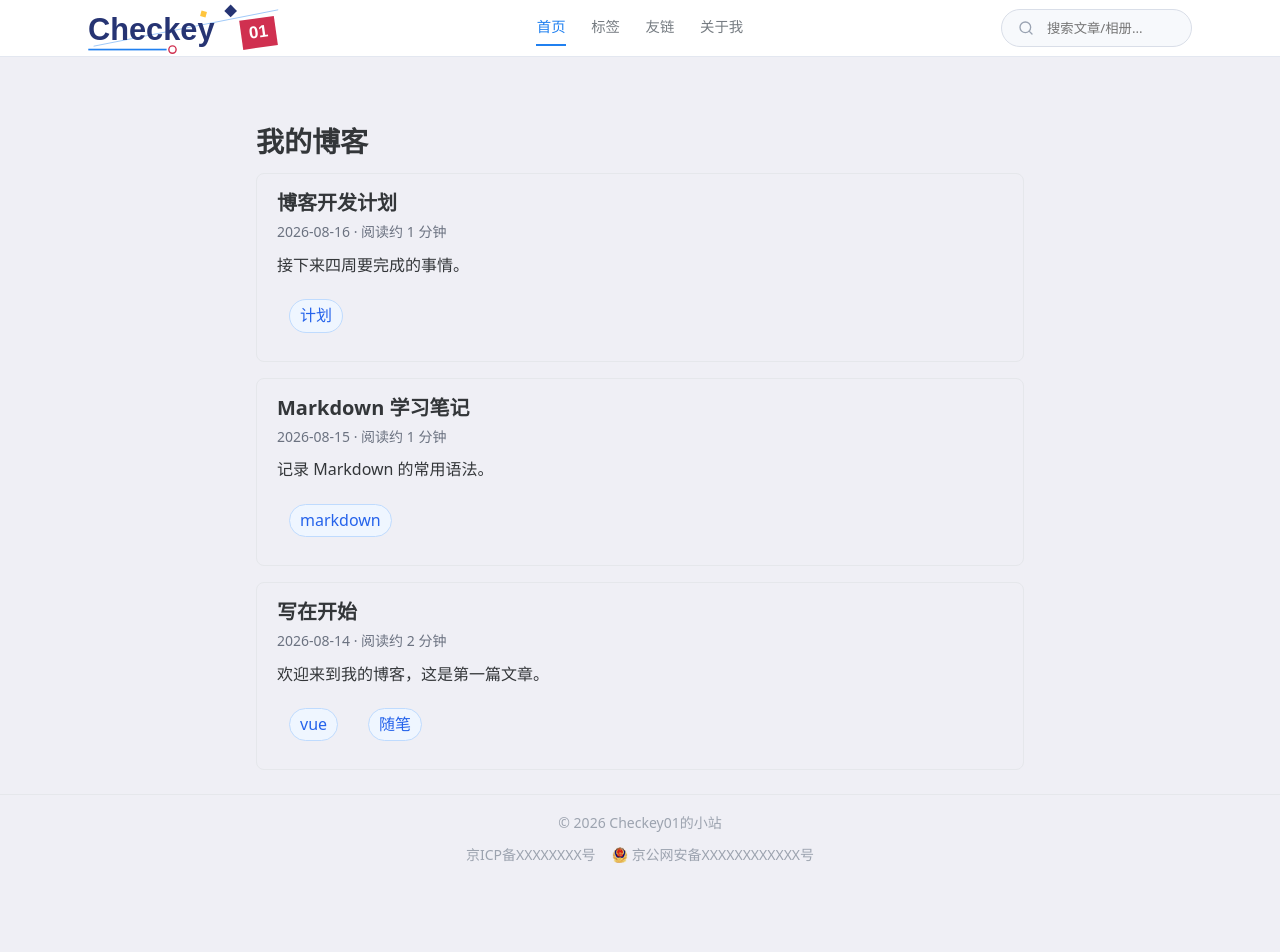
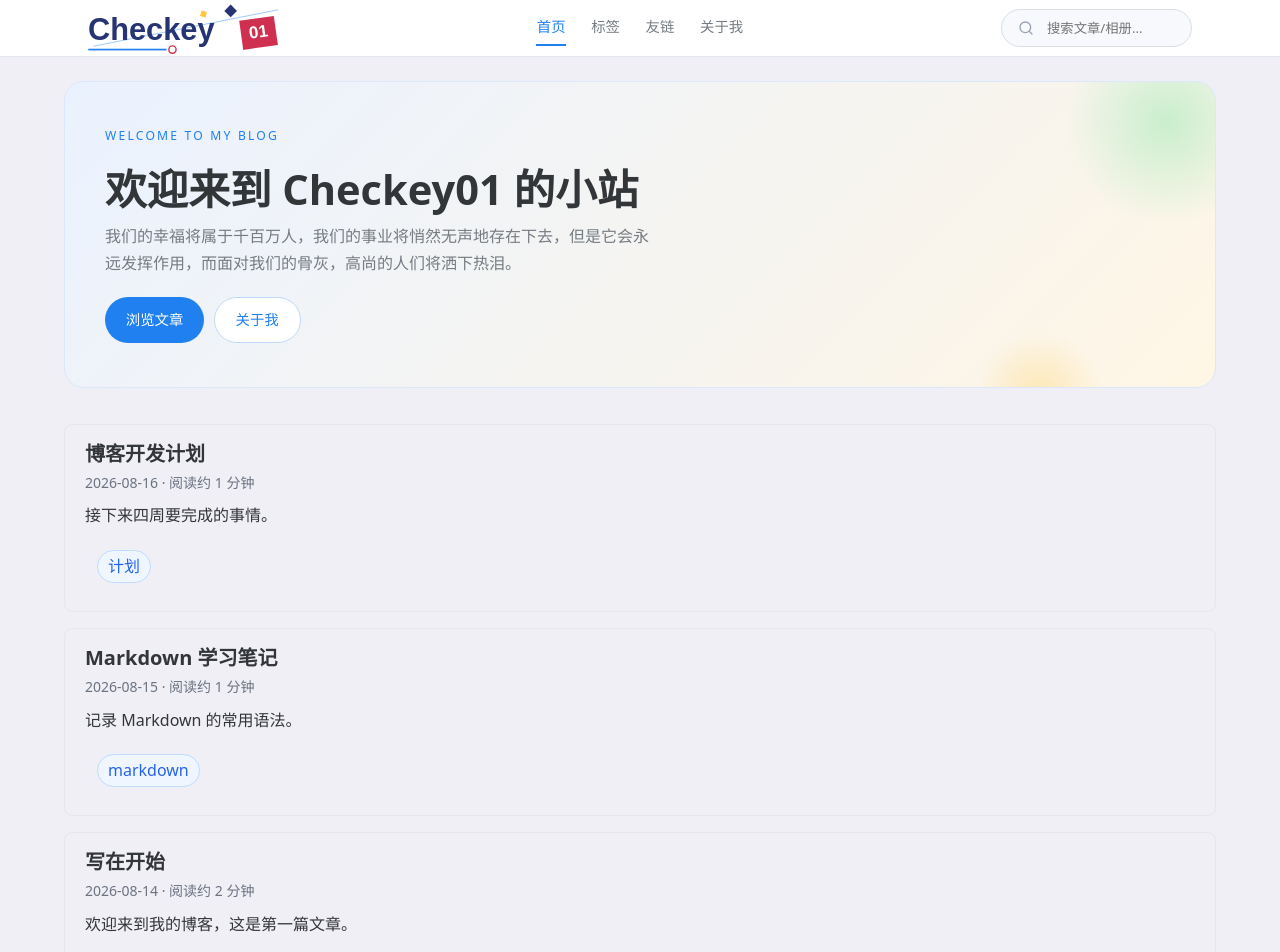
Before and after one commit to CheckeyZerone/Checkey01-Blog-Simple-Frontend, a Vue app: page / in a window 1280 px wide. Shown: the top 952 px of the page. Before the commit the page ends 883 px from the top, so only its background shows below. Built offline with nearby package versions, Linux system fonts and the light colour scheme.

Commit message:
feat: 首页新增 Hero 区并统一页脚配色

```diff
--- a/src/App.vue
+++ b/src/App.vue
@@ -22,13 +22,13 @@ import AppHeader from './components/AppHeader.vue'
 .content {
   flex: 1;
   width: 100%;
-  max-width: 48rem;
+  max-width: 72rem;
   margin: 0 auto;
   padding: 1.5rem 1.25rem;
 }
 @media (max-width: 640px) {
   .content {
-    padding: 1rem;
+    padding: 2rem 1.5rem 2.75rem;
   }
 }
 </style>
--- a/src/components/AppFooter.vue
+++ b/src/components/AppFooter.vue
@@ -27,20 +27,21 @@
 
 <style scoped>
 .site-footer {
-  border-top: 1px solid #e5e7eb;
-  padding: 1rem 1.25rem;
+  border-top: 1px solid var(--border);
+  background: #fff;
+  padding: 1.1rem 1.5rem;
   text-align: center;
-  color: #9ca3af;
-  font-size: 0.875rem;
+  color: var(--text-info);
+  font-size: 0.8rem;
 }
-.site-footer p {
-  margin: 0 0 0.5rem;
+.site-footer .copyright {
+  margin: 0 0 0.35rem;
 }
 .beian {
   display: flex;
   justify-content: center;
   align-items: center;
-  gap: 1rem;
+  gap: 0.9rem;
   flex-wrap: wrap;
 }
 .beian-link {
--- /dev/null
+++ b/src/components/HomeHero.vue
@@ -0,0 +1,92 @@
+<script setup lang="ts"></script>
+
+<template>
+  <section class="hero">
+    <span class="hero-badge">Welcome to my blog</span>
+    <h1>欢迎来到 Checkey01 的小站</h1>
+    <p class="hero-sub">
+      我们的幸福将属于千百万人，我们的事业将悄然无声地存在下去，但是它会永远发挥作用，而面对我们的骨灰，高尚的人们将洒下热泪。
+    </p>
+    <div class="hero-cta">
+      <RouterLink to="/tags" class="btn">浏览文章</RouterLink>
+      <RouterLink to="/about" class="btn ghost">关于我</RouterLink>
+    </div>
+  </section>
+</template>
+
+<style scoped>
+.hero {
+  position: relative;
+  border-radius: 20px;
+  padding: 2.75rem 2.5rem;
+  background: linear-gradient(135deg, var(--light-blue) 0%, #fff6e5 100%);
+  border: 1px solid #dbe7fb;
+  overflow: hidden;
+  margin-bottom: 2.25rem;
+}
+
+.hero::before {
+  width: 13rem;
+  height: 13rem;
+  right: -3.5rem;
+  top: -4rem;
+  background: radial-gradient(circle, rgb(110 225 152 / 0.35) 0%, rgb(110 225 252 / 0) 70%);
+}
+.hero::after {
+  width: 8rem;
+  height: 8rem;
+  right: 7rem;
+  bottom: -4.5rem;
+  background: radial-gradient(circle, rgb(255 197 61 / 0.3) 0%, rgb(255 197 61 / 0) 70%);
+}
+.hero::before,
+.hero::after {
+  content: '';
+  position: absolute;
+  border-radius: 50%;
+  pointer-events: none;
+}
+.hero-badge {
+  display: block;
+  font-size: 0.76rem;
+  color: var(--main-blue);
+  letter-spacing: 0.18em;
+  text-transform: uppercase;
+}
+.hero h1 {
+  margin: 1rem 0 0.5rem;
+  font-size: clamp(1.8rem, 4vw, 2.6rem);
+  line-height: 1.25;
+  font-weight: 600;
+  color: var(--text-primary);
+}
+.hero-sub {
+  margin: 0 0 1.25rem;
+  color: var(--text-secondary);
+  max-width: 34rem;
+}
+.hero-cta {
+  display: flex;
+  gap: 0.6rem;
+  flex-wrap: wrap;
+}
+.btn {
+  display: inline-flex;
+  align-items: center;
+  gap: 0.4rem;
+  background: var(--main-blue);
+  color: #ffffff;
+  border: 0;
+  border-radius: 999px;
+  padding: 0.6rem 1.3rem;
+  font-size: 0.9rem;
+  font-weight: 500;
+  font-family: inherit;
+  text-decoration: none;
+}
+.btn.ghost {
+  background: #fff;
+  color: var(--main-blue);
+  border: 1px solid #bfd9fb;
+}
+</style>
--- a/src/views/HomeViews.vue
+++ b/src/views/HomeViews.vue
@@ -1,24 +1,23 @@
 <script setup lang="ts">
-import { useRouter } from 'vue-router';
+import { useRouter } from 'vue-router'
 import { articles } from '../data/articles'
-import { computed } from 'vue';
-import PostCard from '@/components/PostCard.vue';
+import { computed } from 'vue'
+import PostCard from '@/components/PostCard.vue'
+import HomeHero from '@/components/HomeHero.vue'
 
-const router = useRouter();
+const router = useRouter()
 
 // 按照日期排序
-const sortedArticles = computed(() =>
-[...articles].sort((a, b) => b.date.localeCompare(a.date)),
-)
+const sortedArticles = computed(() => [...articles].sort((a, b) => b.date.localeCompare(a.date)))
 
 function goToPost(slug: string) {
-  router.push(`/post/${slug}`);
+  router.push(`/post/${slug}`)
 }
 </script>
 
 <template>
   <main>
-    <h1>我的博客</h1>
+    <HomeHero />
     <div class="post-list">
       <PostCard
         v-for="article in sortedArticles"
```
